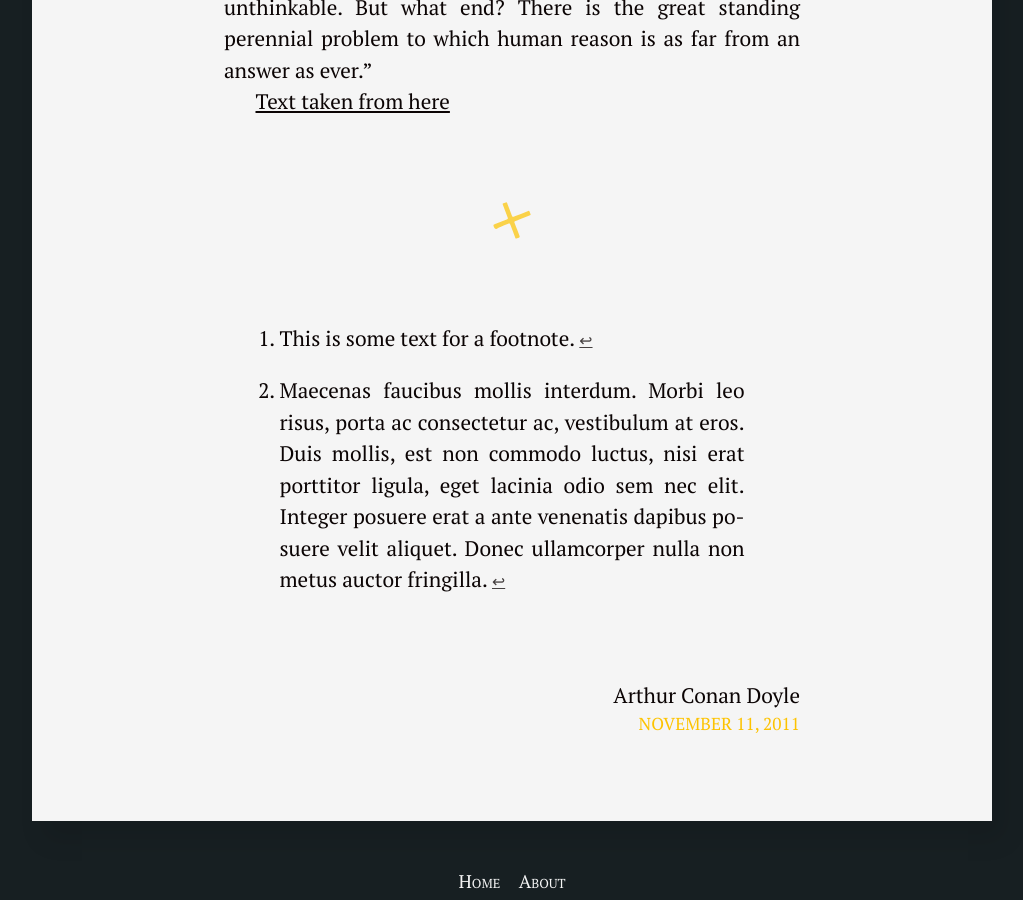
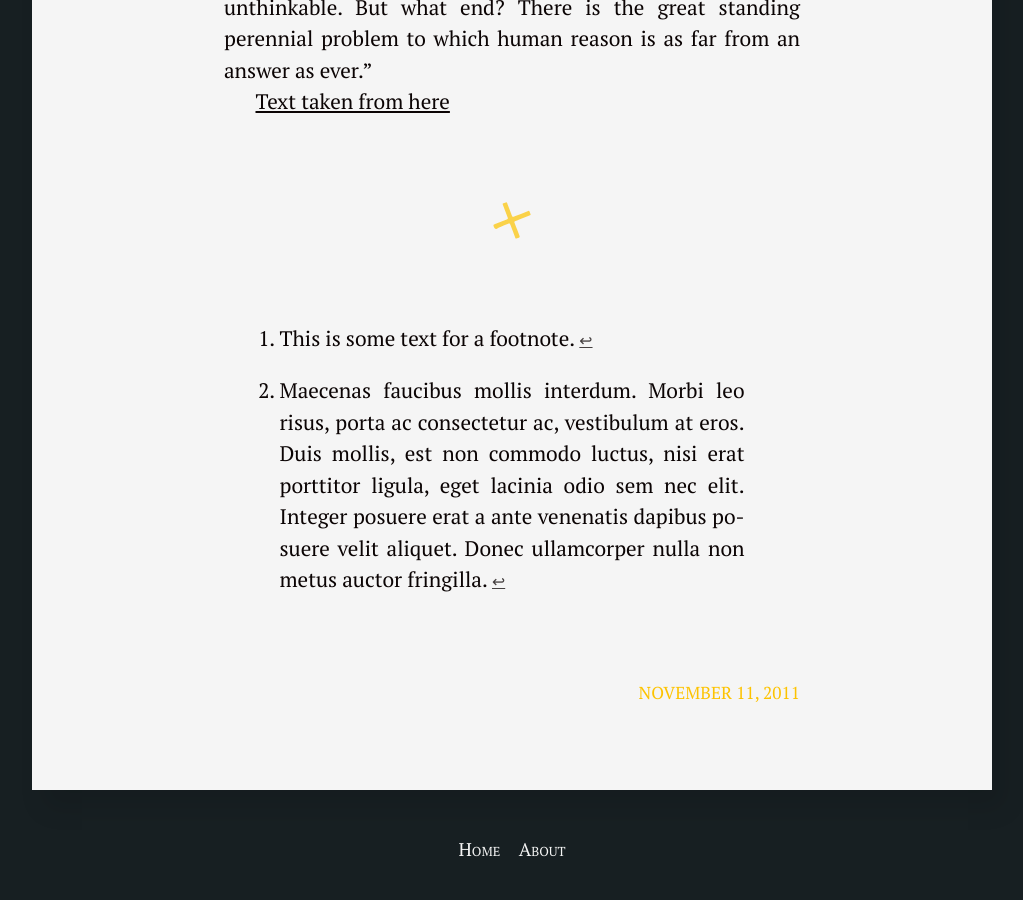
Before and after one commit to silvialohrmann/editorial, a Jekyll site: the page built from _posts/2011-11-11-the-adventure-of-the-cardboard-box.md, in a window 1280 px wide and 900 px high, scrolled down 26385 px. Shown: the whole window, without its empty margins (128-1151 px from the left). Built offline with Jekyll 4.4.1, drawn with Linux system fonts in a browser that asks for light colours; after the commit the page ends 27253 px from its top, so only the background shows below that.

Commit message:
Update 2011-11-11-the-adventure-of-the-cardboard-box.md

```diff
--- a/_posts/2011-11-11-the-adventure-of-the-cardboard-box.md
+++ b/_posts/2011-11-11-the-adventure-of-the-cardboard-box.md
@@ -1,8 +1,7 @@
 ---
 layout: post
 title: "The Adventure of the Cardboard Box"
-author: "Arthur Conan Doyle"
-categories: literature
+category: Intro
 ---
 
 In choosing a few typical cases which illustrate the remarkable mental qualities of my friend, Sherlock Holmes[^1], I have endeavoured, as far as possible, to select those which presented the minimum of sensationalism, while offering a fair field for his talents. It is, however, unfortunately impossible entirely to separate the sensational from the criminal, and a chronicler is left in the dilemma that he must either sacrifice details which are essential to his statement and so give a false impression of the problem, or he must use matter which chance, and not choice, has provided him with. With this short preface I shall turn to my notes of what proved to be a strange, though a peculiarly terrible, chain of events.
```
